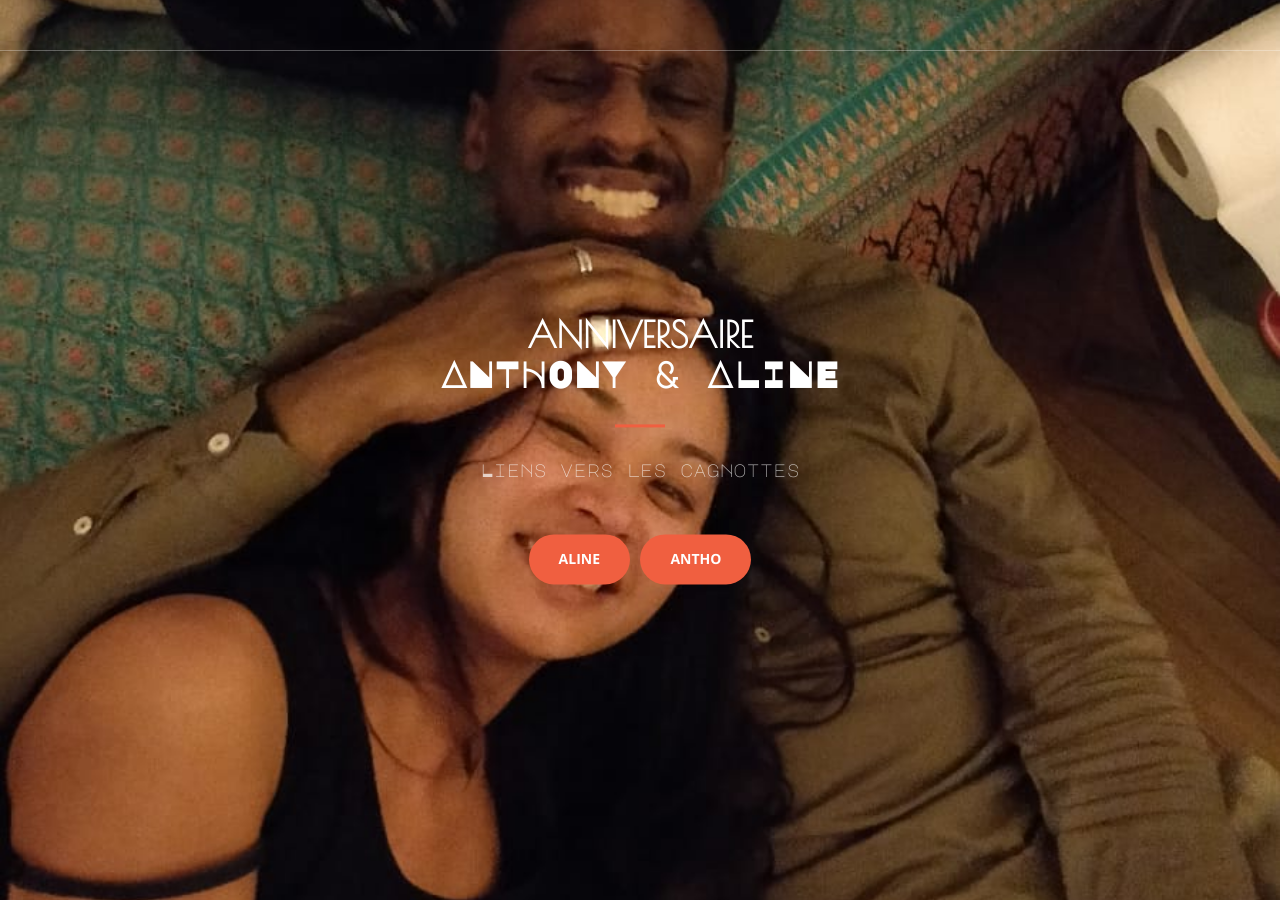
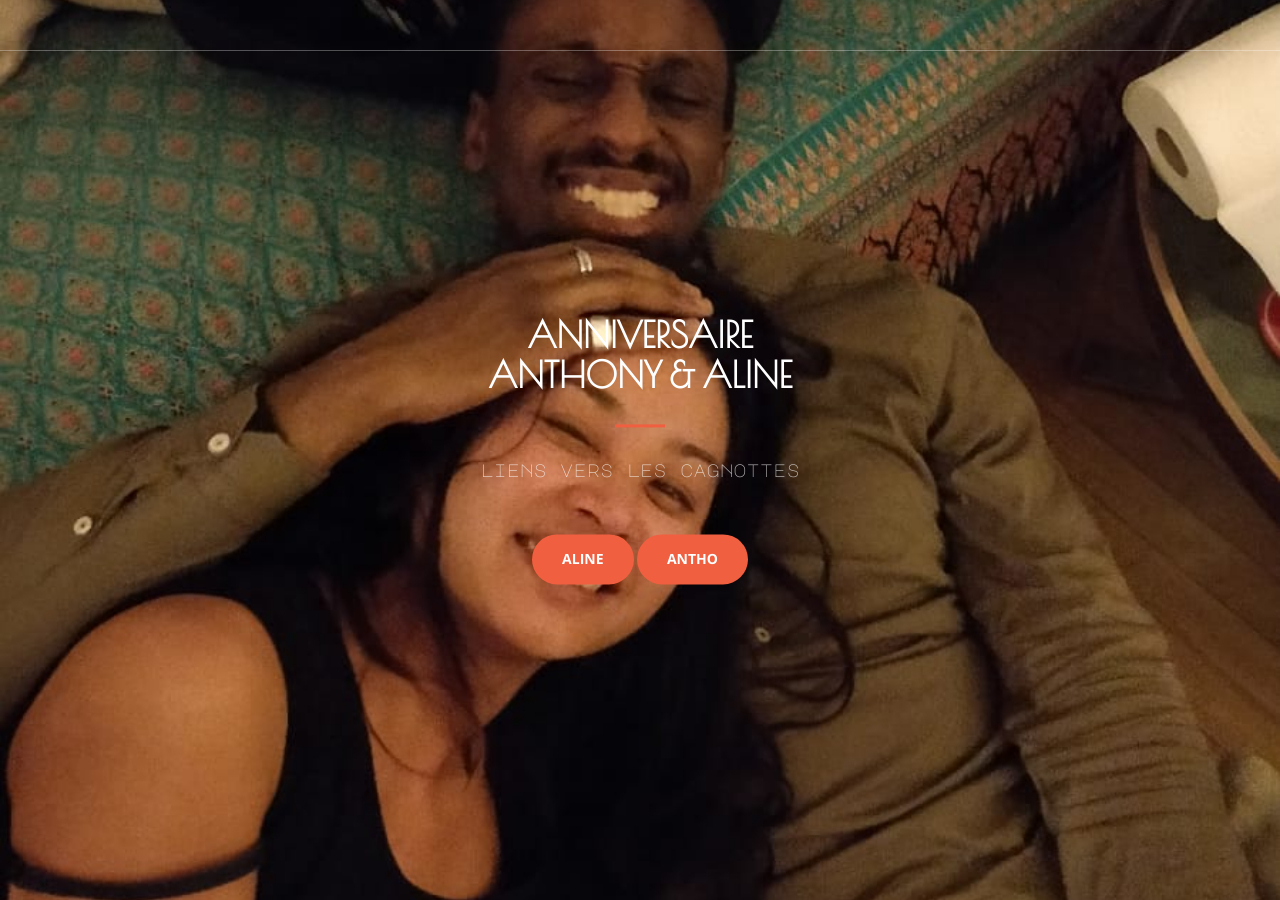
Before and after one commit to birthdayAandA/birthdayAandA.github.io, a Jekyll site: the page built from index.html, in a window 1280 px wide. Built offline with Jekyll 4.4.1, drawn with Linux system fonts in a browser that asks for light colours.

Commit message:
Test commit

```diff
--- a/_includes/header.html
+++ b/_includes/header.html
@@ -1,10 +1,10 @@
 <header>
     <div class="header-content">
-        <div style="font-family: 'Major Mono Display', monospace;" class="header-content-inner">
+        <div class="header-content-inner">
             <h1 style="font-family:'Poiret One','Major Mono Display', monospace;">Anniversaire</h1>
-            <h1 style="font-family:'Major Mono Display', monospace;">Anthony &amp; Aline</h1>
+            <h1 style="font-family:'Poiret One','Major Mono Display', monospace;">Anthony &amp; Aline</h1>
             <hr>
-            <p style="font-family:'Major Mono Display', monospace;">Liens vers les cagnottes</p>
+            <p style="font-family:'Major Mono Display', monospace;">liens vers les cagnottes</p>
             <a href="https://www.w3schools.com" class="btn btn-primary btn-xl page-scroll">Aline</a>
             <a href="www.twitter.com" class="btn btn-primary btn-xl page-scroll">Antho</a>
         </div>
```
